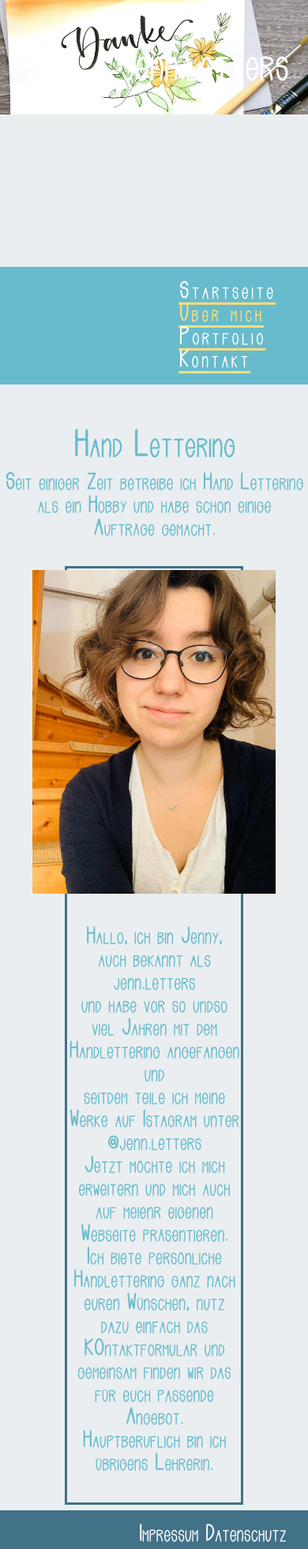
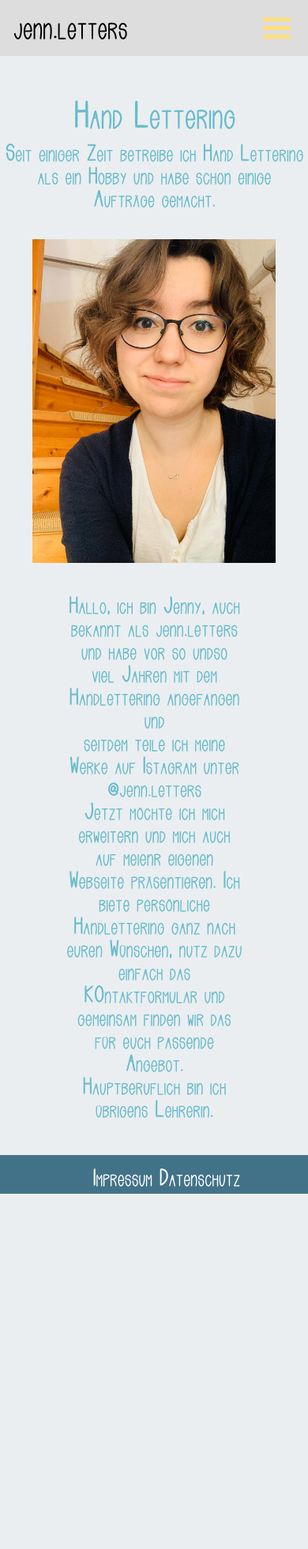
Before and after one commit to thedoctorspluson/jenn.letters, a PHP site: page /uebermich.html in a window 390 px wide. Shown: the whole page at 79% size. After the commit the page ends 1512 px from the top, so only its background shows below. Run offline with PHP 8.4, Linux system fonts and the light colour scheme.

Commit message:
burgermenu

```diff
--- a/css/style.css
+++ b/css/style.css
@@ -128,11 +128,13 @@ h5{
 .footer a:hover{
     color: rgb(254, 222, 125);
 }
+
 .textfeld{
     text-align:left;
     margin:10%;
     margin-top:3%;
 }
+
 #navbar{
     padding: 0.5em;
     padding-left: 55vw;
@@ -149,19 +151,17 @@ h5{
     padding-top: 20px;
     text-decoration: underline;
     text-decoration-color: rgb(254, 222, 125);
+}
 
-}
 #navbar a:hover{
     color: rgb(254, 222, 125);
-
 }
-
 
 .sticky {
     position: fixed;
     top: 0;
     width: 100%;
-  }
+}
 
   input[type=text], select, textarea {
     font-family: jennysfont;
@@ -176,8 +176,7 @@ h5{
     margin-top: 6px; /* Add a top margin */
     margin-bottom: 16px; /* Bottom margin */
     resize: vertical /* Allow the user to vertically resize the textarea (not horizontally) */
-  }
-
+}
 
   input[type=submit] {
     font-family: jennysfont;
@@ -192,12 +191,82 @@ h5{
     cursor: pointer;
   }
 
-
   input[type=submit]:hover {
     background-color: rgb(254, 222, 125);
   }
 
   ::placeholder {
     color: lightgray;
+  }
 
+.mobile-container{
+    display:none;
+}
+  @media only screen and (max-width: 900px) {
+    #navbar{
+        display:none;
+    }
+    .headpic{
+        display:none;
+    }
+    .mobile-container {
+        display:block;
+
+
+        background-color: rgb(104, 187, 204);
+      }
+
+      .topnav {
+
+
+        position: relative;
+      }
+
+      .topnav #myLinks {
+        display: none;
+        background-color:rgb(117, 155, 197);
+      }
+      .burger{
+        width: 35px;
+        height: 5px;
+        background-color:rgb(254, 222, 125);;
+        margin: 6px;
+      }
+      .topnav a.active {
+          font-size:34pt;
+      }
+      .topnav a {
+        color: white;
+        padding: 16px;
+
+        text-decoration: none;
+        font-size: 25pt;
+        display: block;
+
+      }
+
+      .topnav a.icon {
+
+        display: block;
+        position: absolute;
+        right: 0;
+        top: 0;
+      }
+
+      .topnav a:hover {
+        background-color: #ddd;
+        color: black;
+      }
+
+      .footer{
+
+        padding-left: 30vw;
+
+    }
+    .inhaltboxen3{
+
+        border-style: none;
+
+
+    }
   }
--- a/script.js
+++ b/script.js
@@ -11,3 +11,12 @@
         navbar.classList.remove("sticky");
       }
     }
+
+    function myFunctionNav() {
+      var x = document.getElementById("myLinks");
+      if (x.style.display === "block") {
+        x.style.display = "none";
+      } else {
+        x.style.display = "block";
+      }
+    }
--- a/uebermich.html
+++ b/uebermich.html
@@ -19,6 +19,33 @@
         <a href="angebote.html">Portfolio</a>
         <a href="kontakt.html">Kontakt</a>
 </div>
+
+
+
+<!-- Simulate a smartphone / tablet -->
+<div class="mobile-container">
+
+  <!-- Top Navigation Menu -->
+  <div class="topnav">
+
+    <a href="home.html" class="active">jenn.letters</a>
+    <div id="myLinks">
+      <a href="home.html" >Startseite</a>
+      <a href="uebermich.html" style="background-color:rgb(254, 222, 125);">Über mich</a>
+      <a href="angebote.html">Portfolio</a>
+      <a href="kontakt.html">Kontakt</a>
+    </div>
+    <a href="javascript:void(0);" class="icon" onclick="myFunctionNav()">
+      <div class="burger"></div>
+      <div class="burger"></div>
+      <div class="burger"></div>
+    </a>
+  </div>
+
+
+
+  <!-- End smartphone / tablet look -->
+  </div>
 
     <div class="inhalt"><p><h3>Hand Lettering</h3>
         Seit einiger Zeit betreibe ich Hand Lettering als ein Hobby und habe schon einige Aufträge gemacht.
```
Also changed, not shown: angebote.html (+28 -0 lines), datenschutz.html (+27 -0 lines), home.html (+34 -0 lines), kontakt.html (+25 -0 lines).
